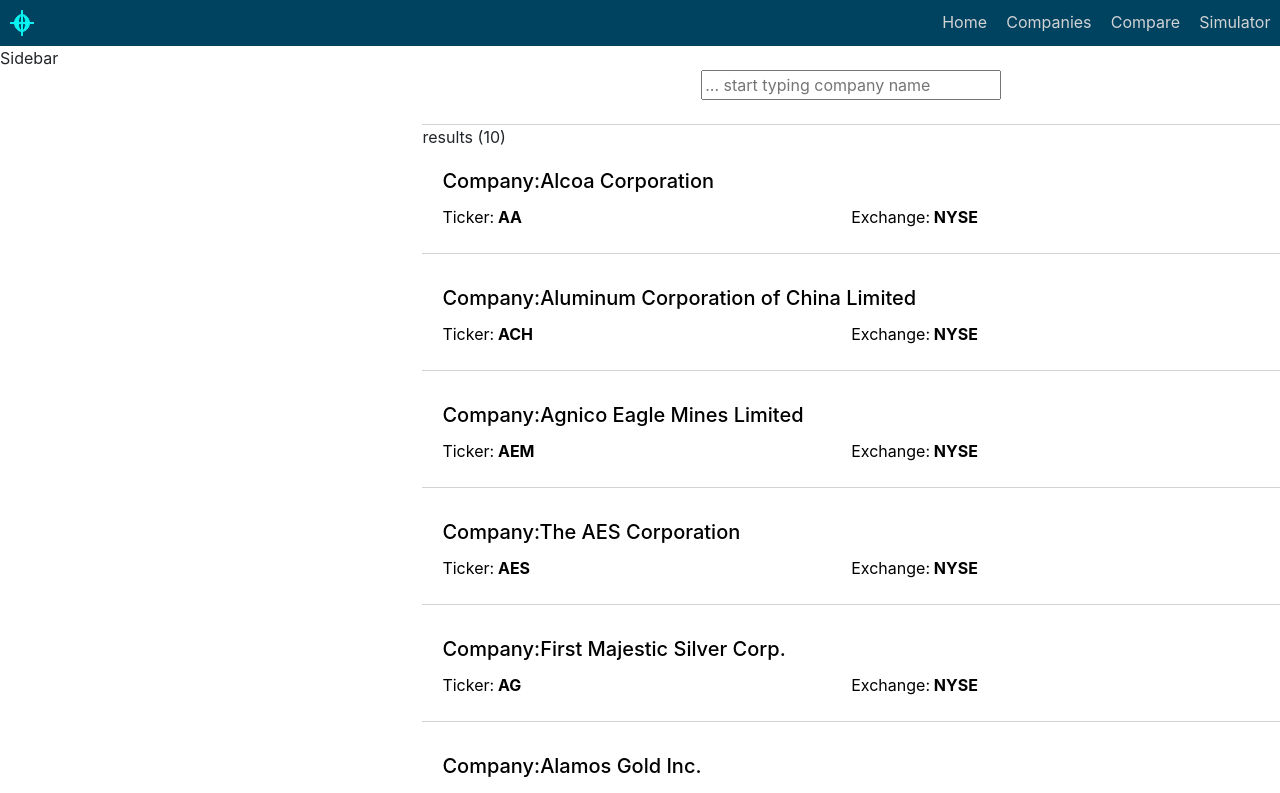
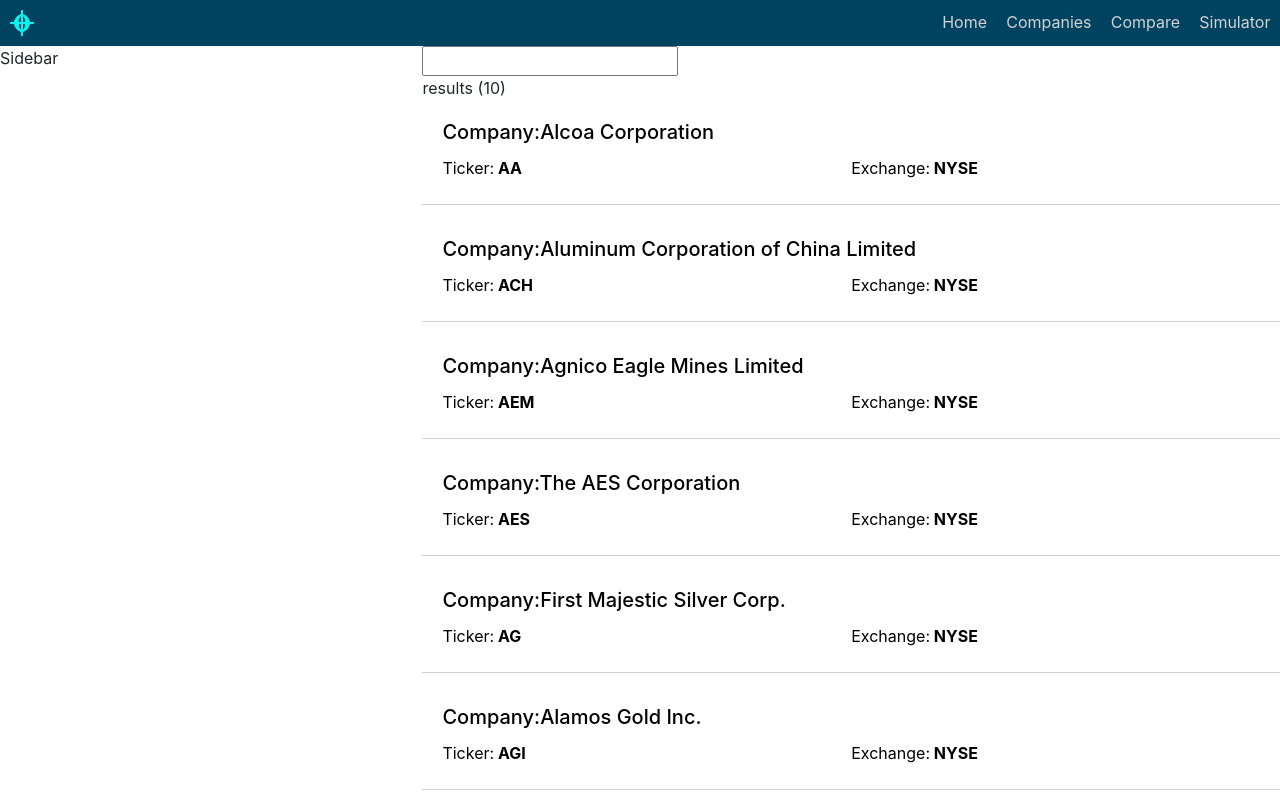
Before and after one commit to JerYoMat/coda-react-rails, a React (Create React App) app in the folder client/: page /companies in a window 1280 px wide. Shown: the top 793 px of the page. Built offline with nearby package versions, Linux system fonts and the light colour scheme.

Commit message:
refactored Search to Search Component and am rendering on page as a single item, elevated state from input to container component and use that to pass back and forth filtered list

```diff
--- a/client/src/components/Search.js
+++ /dev/null
@@ -1,17 +0,0 @@
-import React, { useState } from 'react';
-import './Search.scss'
-
-const Search = () => {
-  const [searchInput, setSearchInput] = useState('')
-  const handleSubmit= (e) => {
-    e.preventDefault();
-  };
-  return (
-    <form onSubmit={handleSubmit}className='search-container'>
-      <input type="text" name="search" value={searchInput} onChange={(e) => {setSearchInput(e.target.value)}} placeholder="... start typing company name"/>
-    </form>
-  )
-}
-
-
-export default Search;
--- /dev/null
+++ b/client/src/components/search/SearchComponent.js
@@ -0,0 +1,28 @@
+import React, { PureComponent } from 'react';
+import SearchInput from './sub-components/SearchInput';
+import SearchResults from './sub-components/SearchResults';
+import filterCompanies from '../../functions/filterCompanies';
+
+//placeholder for companies that will come form redux store.
+
+
+class SearchComponent extends PureComponent {
+  state={
+    filteredCompanies: filterCompanies("", 10, this.props.companies)
+  }
+  handleSearchChange = evt => {
+    this.setState({
+      filteredCompanies: filterCompanies(evt.target.value, 10, this.props.companies)
+    });
+  };
+  render() {
+    return (
+      <div>
+        <SearchInput textChange={this.handleSearchChange} />
+        <SearchResults companies={this.state.filteredCompanies} />
+      </div>
+    );
+  }
+}
+
+export default SearchComponent;
--- /dev/null
+++ b/client/src/components/search/sub-components/SearchInput.js
@@ -0,0 +1,17 @@
+import React, { PureComponent } from 'react';
+
+class SearchInput extends PureComponent {
+  handleChange = evt => {
+    this.props.textChange(evt);
+  };
+
+  render() {
+    return (
+      <form>
+        <input type='text' onChange={this.handleChange}/>
+      </form>
+    );
+  }
+}
+
+export default SearchInput;
--- a/client/src/components/SearchResults.js
+++ b/client/src/components/search/sub-components/SearchResults.js
@@ -6,7 +6,7 @@
 
 const SearchResults = ({ companies }) => {
  if (!companies) {
-   return <div></div>
+   return <div>Enter a company to search or select industry/sector.</div>
  }
 
  return (
--- /dev/null
+++ b/client/src/functions/filterCompanies.js
@@ -0,0 +1,14 @@
+//the assumption is that data is an array of objects.   Each objext must have a property called companyname
+
+function filterCompanies(searchText, numResults, data) {
+  return data
+    .filter(jsonObj => {
+      if (jsonObj.companyname.toLowerCase().includes(searchText.toLowerCase())) {
+        return true;
+      }
+      return false;
+    })
+    .slice(0, numResults);
+}
+
+export default filterCompanies;
--- a/client/src/pages/CompaniesPage.js
+++ b/client/src/pages/CompaniesPage.js
@@ -1,17 +1,16 @@
 import React from 'react';
-import Search from '../components/Search';
-import SearchResults from '../components/SearchResults';
+import SearchComponent from '../components/search/SearchComponent';
+
 import './CompaniesPage.scss'
 /*temp test file */
-import companies from '../components/search_test_file.js';
+import companies from '../misc/search_test_file.js';
 
 
 const CompaniesPage = () => {
   return (
     <div className='companies-page-wrapper'>
       <div className='search-results-container'>
-        <Search/>
-        <SearchResults companies={companies} />
+        <SearchComponent companies={companies} />
       </div>
       <div className='sidebar-container'>Sidebar</div>
     </div>
```
Also changed, not shown: client/src/components/search/sub-components/SearchCard.js (renamed from client/src/components/SearchCard.js), client/src/components/search/sub-components/SearchInput.scss (renamed from client/src/components/Search.scss), client/src/components/search/sub-components/SearchResults.scss (renamed from client/src/components/SearchResults.scss), client/src/misc/search_test_file.js (renamed from client/src/components/search_test_file.js).
